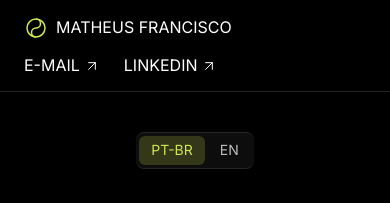
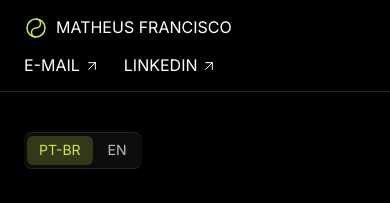
Before and after one commit to mtsilveirapf/mtsilveirapf.github.io, a Next.js app: page / in a window 390 px wide. Shown: the top 203 px of the page. Built offline with nearby package versions, Linux system fonts and the light colour scheme; grey boxes are pictures that could not be loaded.

Commit message:
Align language chip to the left on mobile
Was self-center (horizontally centered) at every breakpoint. On
mobile it now aligns left with the rest of the Hero content
(self-start, own margin zeroed to avoid doubling the section's
inset); tablet/desktop keep the original centered mx-6/self-center.

```diff
--- a/src/app/page.tsx
+++ b/src/app/page.tsx
@@ -32,8 +32,12 @@ export default function Home() {
       {/* Hero — docs/framer-audit.md, seção 2.1 (height: 86vh / min-height: 85vh no Framer) */}
       <section className={`flex min-h-[85vh] flex-col ${PAGE_PADDING_X}`}>
         <div className="mx-auto flex h-full w-full max-w-[1269px] flex-1 flex-col justify-between gap-9 border-border pt-10 desktop:border-x">
+          {/* mx-0 self-start tablet:mx-6 tablet:self-center: só no mobile o chip de idioma
+              alinha à esquerda (mesmo inset do resto do conteúdo, sem margem própria somando
+              em cima do px-6 da section) em vez de centralizado — tablet/desktop mantêm
+              mx-6/self-center originais, inalterados. */}
           <div
-            className="mx-6 w-fit self-center desktop:mx-10"
+            className="mx-0 w-fit self-start tablet:mx-6 tablet:self-center desktop:mx-10"
             style={langTabStyle}
           >
             <LanguageTab className="border-x-0" />
```
